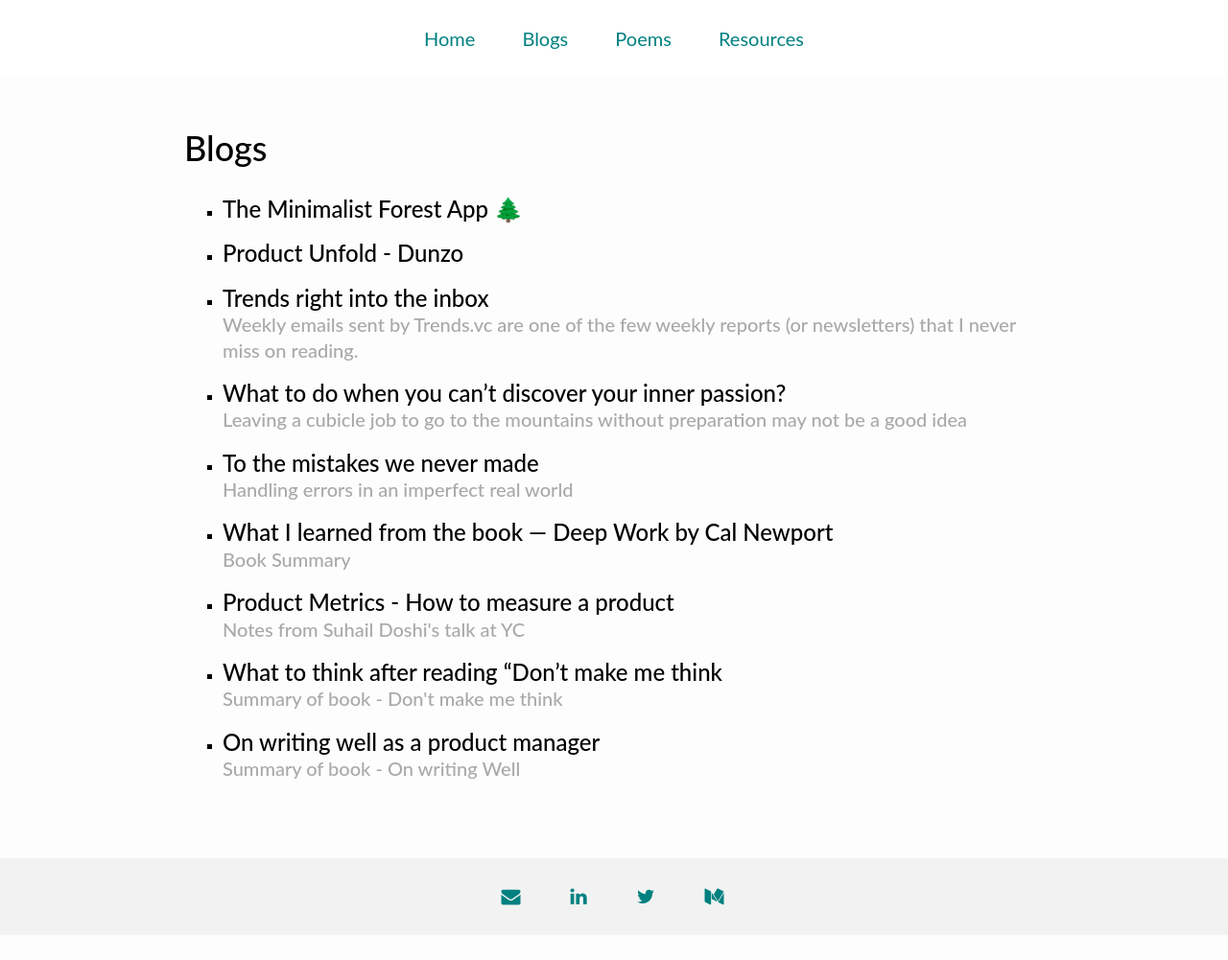
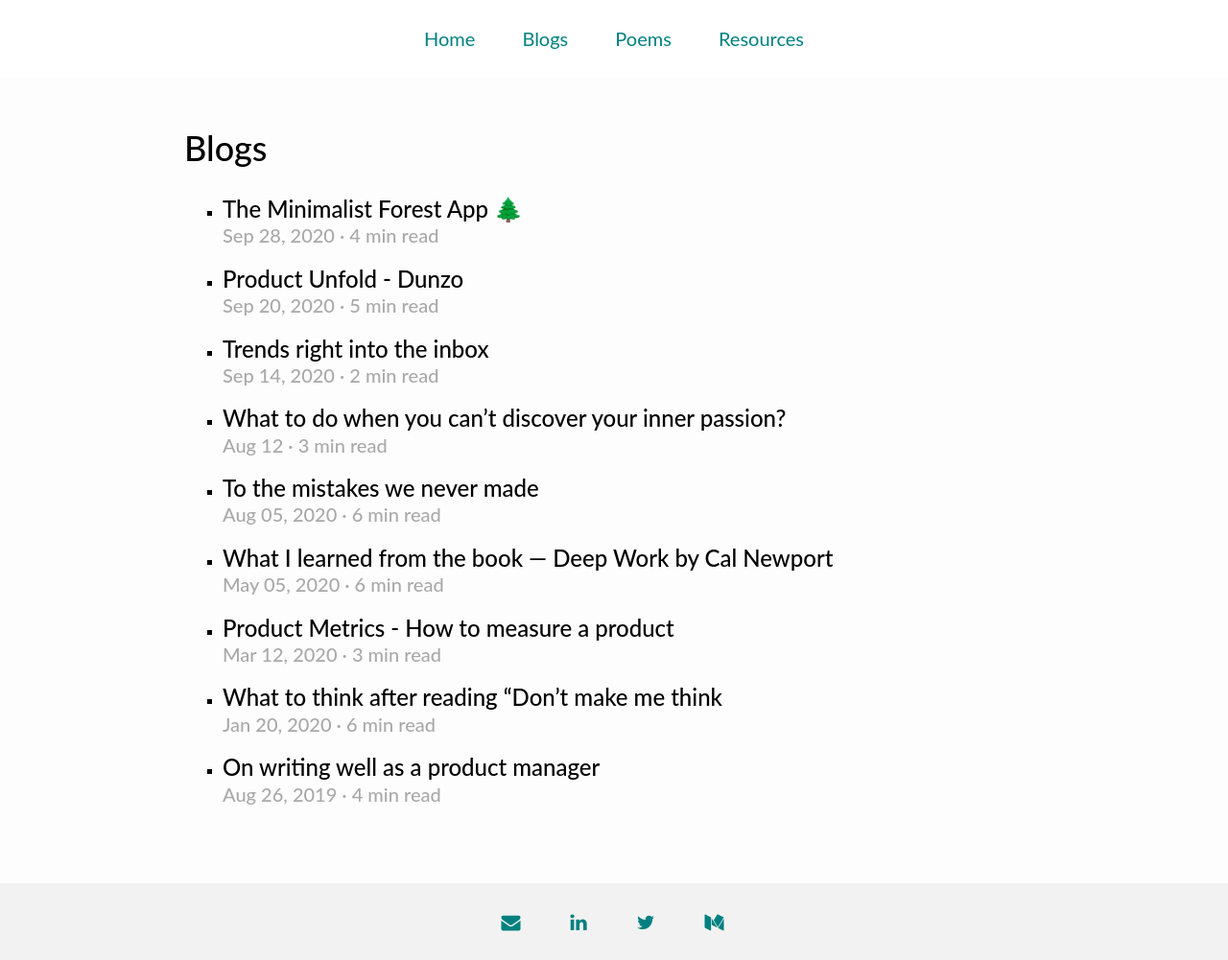
Before and after one commit to Rashmihere/Rashmihere.github.io, a Jekyll site: the page blogs.html, which Jekyll copies as it is, in a window 1280 px wide. Shown: the whole page at 96% size. Built offline with Jekyll 4.4.1, drawn with Linux system fonts in a browser that asks for light colours; some web fonts are replaced; before the commit the page ends 975 px from its top, so only the background shows below that.

Commit message:
Timestamp

```diff
--- a/blogs.html
+++ b/blogs.html
@@ -64,6 +64,7 @@
         The Minimalist Forest App 🌲
       </a>
       <span class = "blog-description">
+        Sep 28, 2020 · 4 min read
 
       </span>
     </h3>
@@ -76,6 +77,7 @@
         Product Unfold - Dunzo
       </a>
       <span class = "blog-description">
+        Sep 20, 2020 · 5 min read
 
       </span>
     </h3>
@@ -88,7 +90,7 @@
         Trends right into the inbox
       </a>
       <span class = "blog-description">
-        Weekly emails sent by Trends.vc are one of the few weekly reports (or newsletters) that I never miss on reading.
+        Sep 14, 2020 · 2 min read
       </span>
     </h3>
   </n>
@@ -101,7 +103,7 @@
         What to do when you can’t discover your inner passion?
       </a>
       <span class = "blog-description">
-        Leaving a cubicle job to go to the mountains without preparation may not be a good idea
+        Aug 12 · 3 min read
       </span>
     </h3>
   </n>
@@ -114,7 +116,7 @@
         To the mistakes we never made
       </a>
       <span class = "blog-description">
-        Handling errors in an imperfect real world
+        Aug 05, 2020 · 6 min read
       </span>
     </h3>
   </n>
@@ -127,7 +129,7 @@
         What I learned from the book — Deep Work by Cal Newport
       </a>
       <span class = "blog-description">
-        Book Summary
+        May 05, 2020 · 6 min read
       </span>
     </h3>
   </n>
@@ -139,7 +141,7 @@
         Product Metrics - How to measure a product
       </a>
       <span class = "blog-description">
-        Notes from Suhail Doshi's talk at YC
+        Mar 12, 2020 · 3 min read
       </span>
     </h3>
     </li>
@@ -150,7 +152,7 @@
         What to think after reading “Don’t make me think
       </a>
       <span class = "blog-description">
-        Summary of book - Don't make me think
+        Jan 20, 2020 · 6 min read
       </span>
     </h3>
     </li>
@@ -161,7 +163,7 @@
       On writing well as a product manager
       <a>
       <span class = "blog-description">
-        Summary of book - On writing Well
+        Aug 26, 2019 · 4 min read
       </span>
       </h3>
   </li>
```
